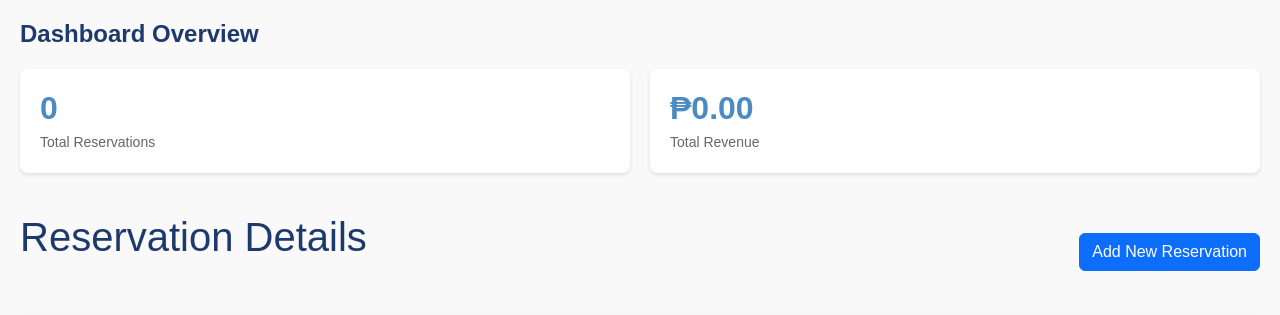
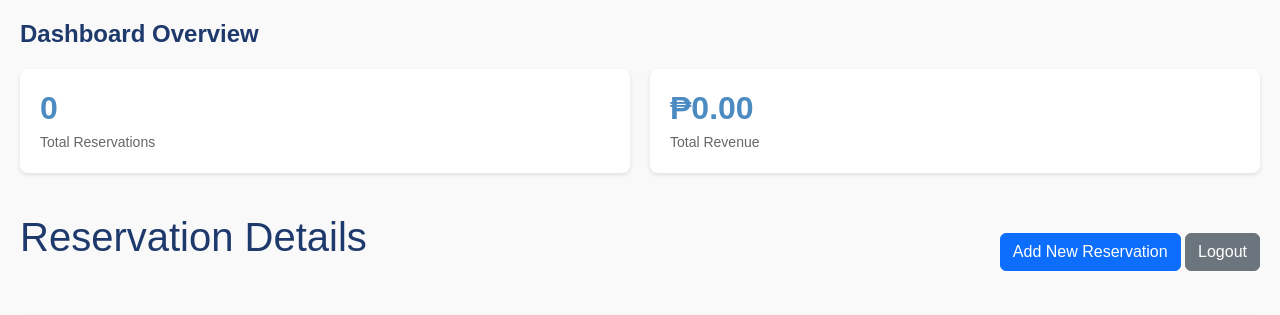
Before and after one commit to jfernss/Hotel-Reservation, a PHP site: page /admin.php in a window 1280 px wide. Shown: the top 315 px of the page. Run offline with PHP 8.4, Linux system fonts and the light colour scheme; data that the repository does not hold is empty.

Commit message:
latest update

```diff
--- a/Hotel Reservation/admin.php
+++ b/Hotel Reservation/admin.php
@@ -330,7 +330,10 @@ $result = $stmt->fetchAll(PDO::FETCH_ASSOC);
 
     <div class="d-flex justify-content-between align-items-center mb-4">
         <h1>Reservation Details</h1>
-        <button class="btn btn-primary" onclick="document.getElementById('addReservationModal').style.display='block'">Add New Reservation</button>
+        <div>
+            <button class="btn btn-primary" onclick="document.getElementById('addReservationModal').style.display='block'">Add New Reservation</button>
+            <a href="admin_login.php" class="btn btn-secondary">Logout</a>
+        </div>
     </div>
 
     <!-- Add Reservation Modal -->
--- a/Hotel Reservation/admin_login.php
+++ b/Hotel Reservation/admin_login.php
@@ -73,6 +73,7 @@
                 <input type="password" class="form-control" id="admin_password" name="admin_password" required>
             </div>
             <button type="submit" class="btn btn-login w-100 py-2">Login</button>
+            <a href="home.php" class="btn btn-secondary w-100 py-2 mt-2">Go Home</a>
             <?php
             if ($_SERVER['REQUEST_METHOD'] === 'POST') {
                 $username = $_POST['admin_username'];
```
